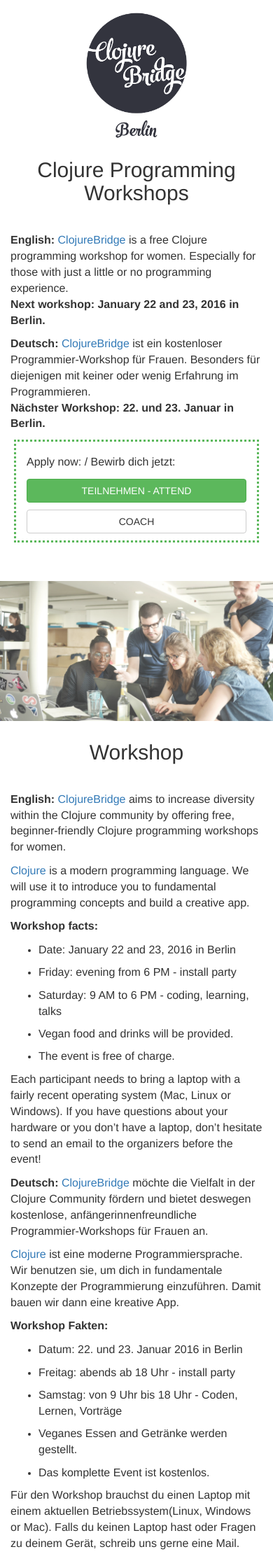
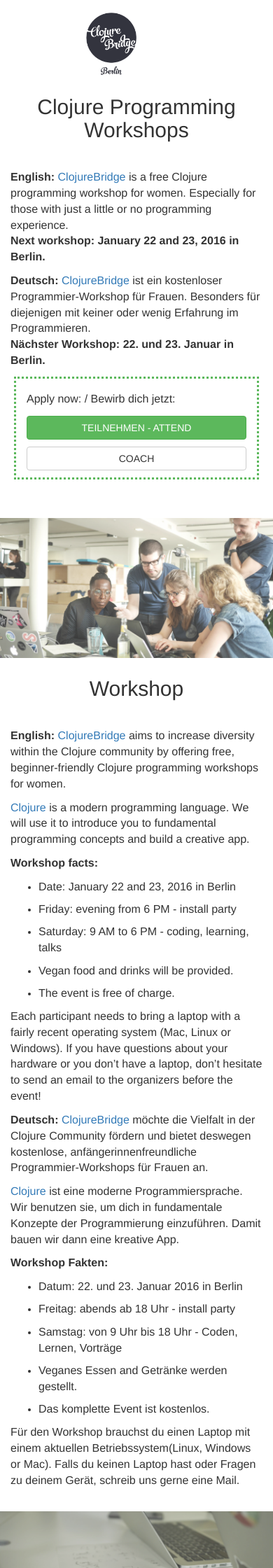
Before and after one commit to clojurebridge-berlin/clojurebridge-berlin.github.io, a Jekyll site: the page built from index.html, in a window 390 px wide. Shown: the top 2240 px of the page at 70% size. Built offline with Jekyll 4.4.1, drawn with Linux system fonts in a browser that asks for light colours.

Commit message:
Adjust logo again for mobile - test...

```diff
--- a/assets/stylesheet.css
+++ b/assets/stylesheet.css
@@ -195,7 +195,7 @@
     position: relative;
     margin-top: 5%;
     left: 30%;
-    width: 20%;
+    width: 40%;
   }
 
   .sponsor-logo {
@@ -209,6 +209,6 @@
     position: relative;
     margin-top: 5%;
     left: 30%;
-    width: 40%;
+    width: 20%;
   }
 }
```
